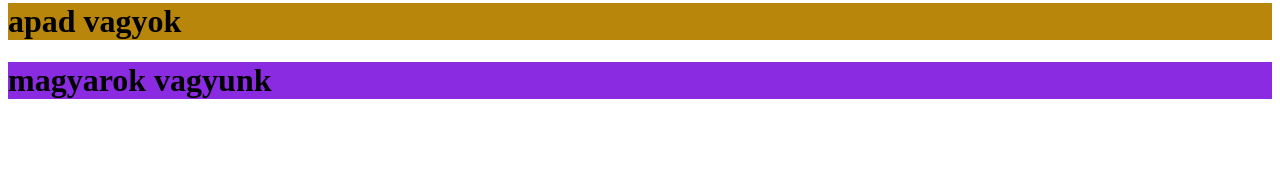
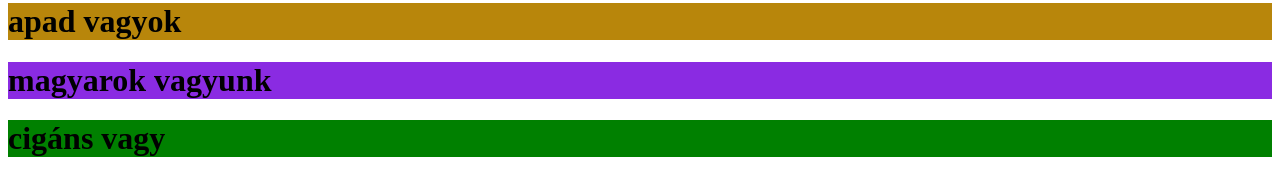
Before and after one commit to higany/balazska, a plain HTML site: page index.html in a window 1280 px wide. Shown: the part 496-692 px from the top of the page. Drawn offline with Linux system fonts and the light colour scheme.

Commit message:
Update index.html

```diff
--- a/index.html
+++ b/index.html
@@ -18,6 +18,8 @@ hfd<!DOCTYPE html>
 <div>
     <h1 style="background-color: blueviolet;">magyarok vagyunk</h1>
     </div>
+    <div>
+    <h1 style="background-color: green;"> cigáns vagy</h1>
 </div>
 </body>
 </html>
```
